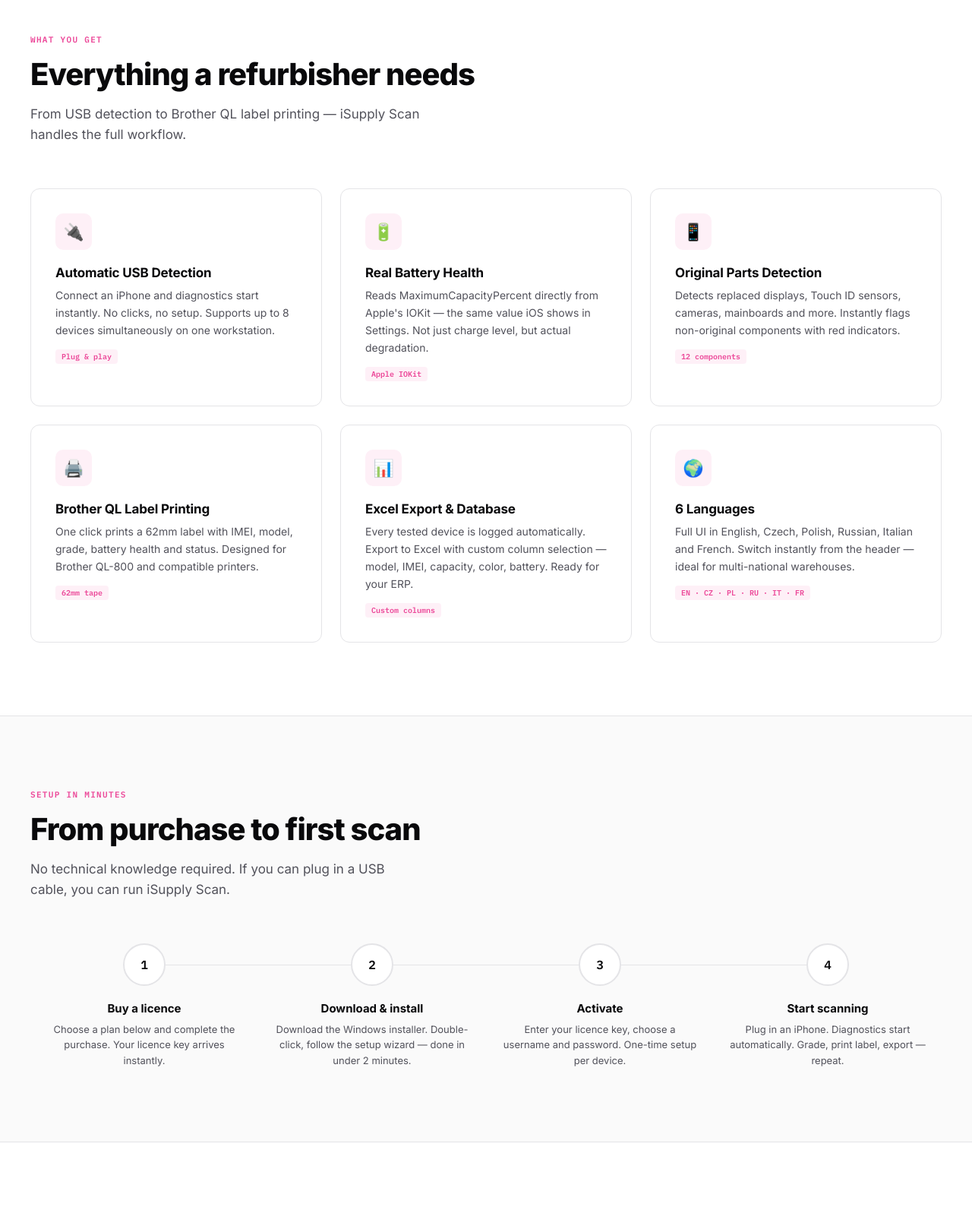
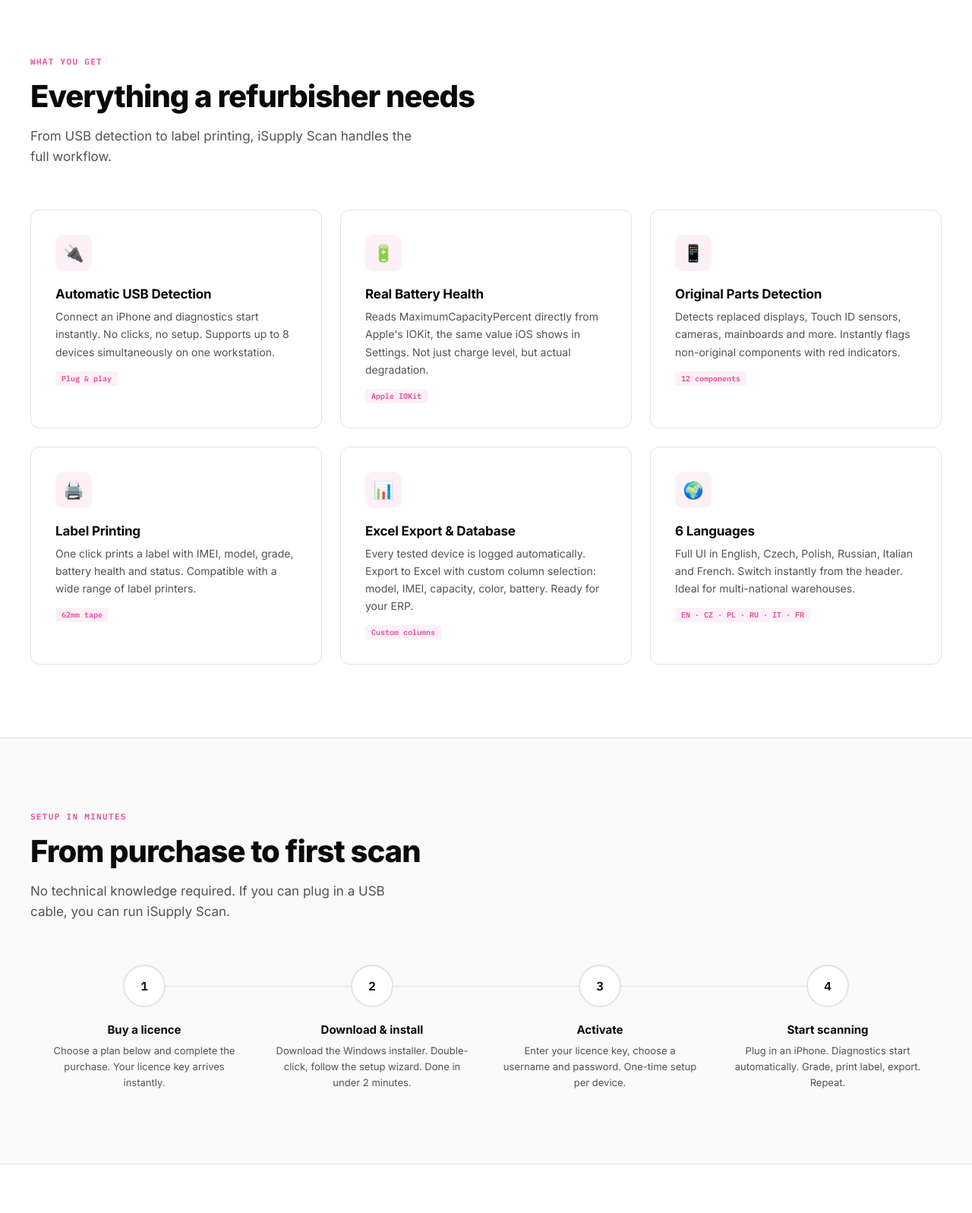
Before and after one commit to Bot-owner/isupply-scan-api, a plain HTML site: page index.html in a window 1280 px wide. Shown: the part 880-2477 px from the top of the page at 76% size. Drawn offline with Linux system fonts and the light colour scheme.

Commit message:
Add files via upload

```diff
--- a/index.html
+++ b/index.html
@@ -252,7 +252,7 @@
     <div class="hero-content">
       <div class="hero-eyebrow">Professional iPhone Diagnostics</div>
       <h1>Know exactly what's<br><em>inside every iPhone</em></h1>
-      <p class="hero-sub">iSupply Scan tests 12 components in seconds — display, Touch ID, cameras, battery health and more. Built for EU refurbishers who demand accuracy.</p>
+      <p class="hero-sub">iSupply Scan tests 12 components in seconds: display, Touch ID, cameras, battery health and more. Includes label printing. Built for EU refurbishers who demand accuracy.</p>
       <div class="hero-actions">
         <a href="#download" class="btn-primary">
           <span>Download free trial</span>
@@ -353,7 +353,7 @@
   <div class="section-inner">
     <div class="section-eyebrow">What you get</div>
     <h2 class="section-title">Everything a refurbisher needs</h2>
-    <p class="section-sub">From USB detection to Brother QL label printing — iSupply Scan handles the full workflow.</p>
+    <p class="section-sub">From USB detection to label printing, iSupply Scan handles the full workflow.</p>
     <div class="features-grid">
       <div class="feature-card">
         <div class="feature-icon">🔌</div>
@@ -364,7 +364,7 @@
       <div class="feature-card">
         <div class="feature-icon">🔋</div>
         <div class="feature-title">Real Battery Health</div>
-        <div class="feature-desc">Reads MaximumCapacityPercent directly from Apple's IOKit — the same value iOS shows in Settings. Not just charge level, but actual degradation.</div>
+        <div class="feature-desc">Reads MaximumCapacityPercent directly from Apple's IOKit, the same value iOS shows in Settings. Not just charge level, but actual degradation.</div>
         <span class="feature-tag">Apple IOKit</span>
       </div>
       <div class="feature-card">
@@ -375,20 +375,20 @@
       </div>
       <div class="feature-card">
         <div class="feature-icon">🖨️</div>
-        <div class="feature-title">Brother QL Label Printing</div>
-        <div class="feature-desc">One click prints a 62mm label with IMEI, model, grade, battery health and status. Designed for Brother QL-800 and compatible printers.</div>
+        <div class="feature-title">Label Printing</div>
+        <div class="feature-desc">One click prints a label with IMEI, model, grade, battery health and status. Compatible with a wide range of label printers.</div>
         <span class="feature-tag">62mm tape</span>
       </div>
       <div class="feature-card">
         <div class="feature-icon">📊</div>
         <div class="feature-title">Excel Export & Database</div>
-        <div class="feature-desc">Every tested device is logged automatically. Export to Excel with custom column selection — model, IMEI, capacity, color, battery. Ready for your ERP.</div>
+        <div class="feature-desc">Every tested device is logged automatically. Export to Excel with custom column selection: model, IMEI, capacity, color, battery. Ready for your ERP.</div>
         <span class="feature-tag">Custom columns</span>
       </div>
       <div class="feature-card">
         <div class="feature-icon">🌍</div>
         <div class="feature-title">6 Languages</div>
-        <div class="feature-desc">Full UI in English, Czech, Polish, Russian, Italian and French. Switch instantly from the header — ideal for multi-national warehouses.</div>
+        <div class="feature-desc">Full UI in English, Czech, Polish, Russian, Italian and French. Switch instantly from the header. Ideal for multi-national warehouses.</div>
         <span class="feature-tag">EN · CZ · PL · RU · IT · FR</span>
       </div>
     </div>
@@ -410,7 +410,7 @@
       <div class="step">
         <div class="step-num">2</div>
         <div class="step-title">Download & install</div>
-        <div class="step-desc">Download the Windows installer. Double-click, follow the setup wizard — done in under 2 minutes.</div>
+        <div class="step-desc">Download the Windows installer. Double-click, follow the setup wizard. Done in under 2 minutes.</div>
       </div>
       <div class="step">
         <div class="step-num">3</div>
@@ -420,7 +420,7 @@
       <div class="step">
         <div class="step-num">4</div>
         <div class="step-title">Start scanning</div>
-        <div class="step-desc">Plug in an iPhone. Diagnostics start automatically. Grade, print label, export — repeat.</div>
+        <div class="step-desc">Plug in an iPhone. Diagnostics start automatically. Grade, print label, export. Repeat.</div>
       </div>
     </div>
   </div>
@@ -532,7 +532,7 @@
   <div class="section-inner">
     <div class="section-eyebrow" style="color:var(--pink)">Device support</div>
     <h2 class="section-title">Tested on every major iPhone</h2>
-    <p class="section-sub">From iPhone 6s to iPhone 16 Pro Max — iSupply Scan reads model numbers, A-series identifiers and component serial numbers.</p>
+    <p class="section-sub">From iPhone 6s to iPhone 16 Pro Max, iSupply Scan reads model numbers, A-series identifiers and component serial numbers.</p>
     <div class="compat-grid">
       <div class="compat-card"><div class="compat-model">iPhone 16 Pro Max</div><div class="compat-gen">A3293 · Latest</div></div>
       <div class="compat-card"><div class="compat-model">iPhone 15 Pro</div><div class="compat-gen">A3101</div></div>
@@ -560,7 +560,7 @@
       <div class="download-card windows">
         <div class="download-os">🪟</div>
         <div class="download-name">Windows</div>
-        <div class="download-desc">Full installer for Windows 10 and 11. No Python or dependencies required — everything is bundled.</div>
+        <div class="download-desc">Full installer for Windows 10 and 11. No Python or dependencies required, everything is bundled.</div>
         <div class="download-specs">
           <div class="download-spec">Windows 10 / 11 (64-bit)</div>
           <div class="download-spec">iTunes or Apple Devices required</div>
```
